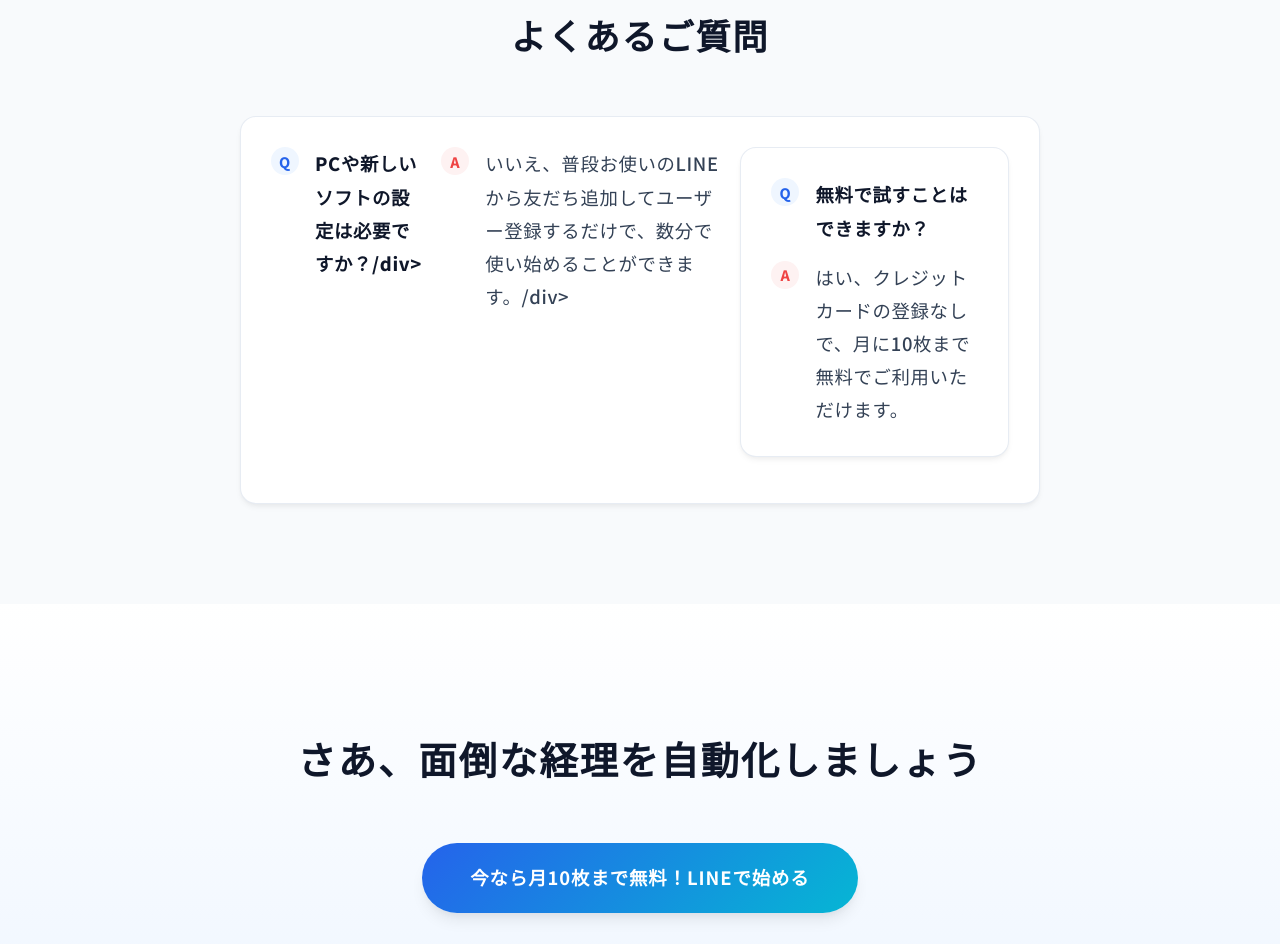
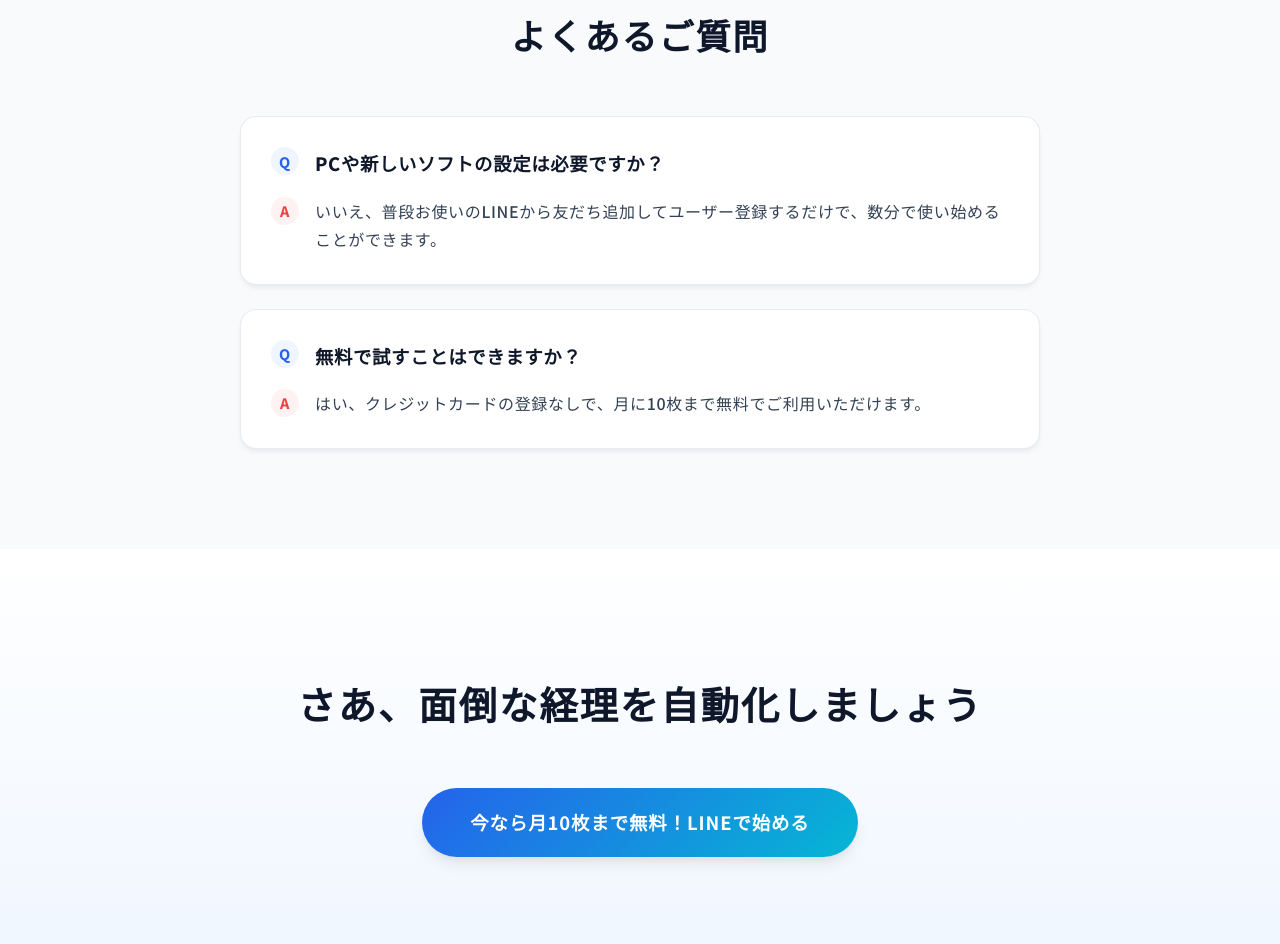
Before and after one commit to Tumugi-Capital/torudakekeiri, a plain HTML site: page index.html in a window 1280 px wide. Shown: the part 4723-5667 px from the top of the page. Drawn offline with Linux system fonts and the light colour scheme.

Commit message:
Update index.html

```diff
--- a/index.html
+++ b/index.html
@@ -835,8 +835,8 @@
                 <h2 class="section-title">よくあるご質問</h2>
                 <div class="faq-list">
                     <div class="faq-item">
-                        <div class="faq-q">PCや新しいソフトの設定は必要ですか？/div>
-                        <div class="faq-a">いいえ、普段お使いのLINEから友だち追加してユーザー登録するだけで、数分で使い始めることができます。/div>
+                        <div class="faq-q">PCや新しいソフトの設定は必要ですか？</div>
+                        <div class="faq-a">いいえ、普段お使いのLINEから友だち追加してユーザー登録するだけで、数分で使い始めることができます。</div>
                     </div>
                     <div class="faq-item">
                         <div class="faq-q">無料で試すことはできますか？</div>
```
